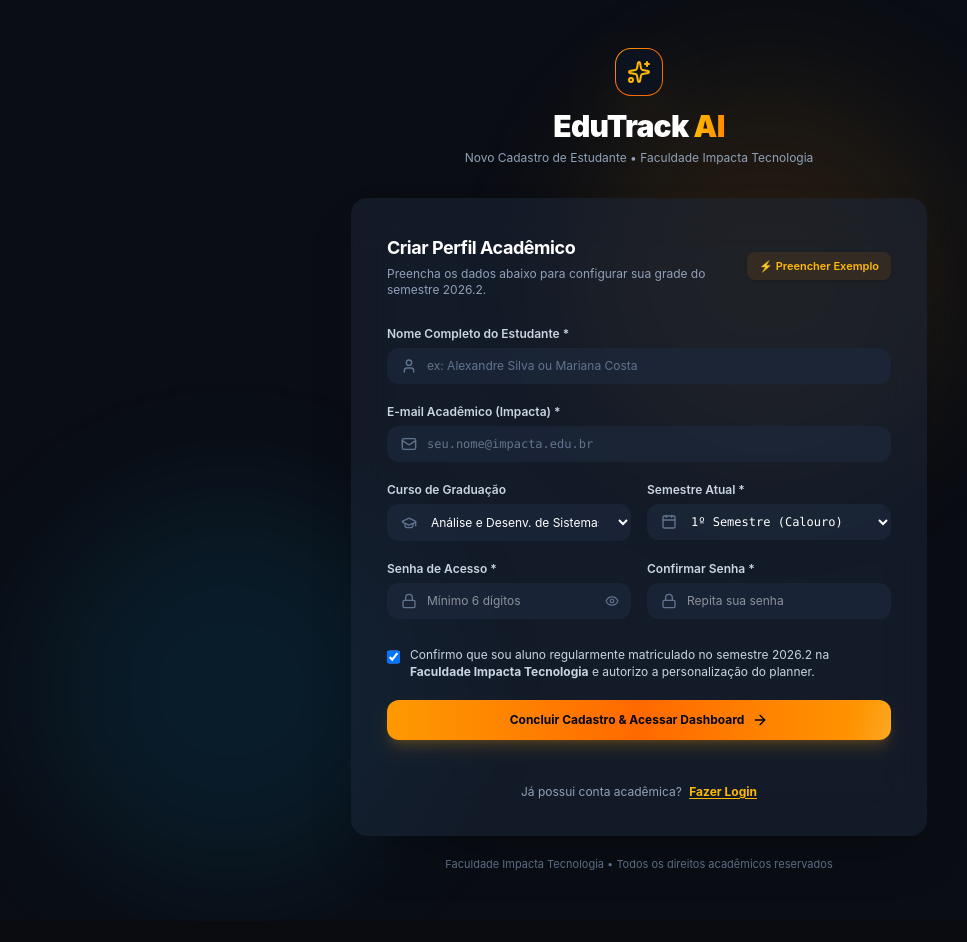
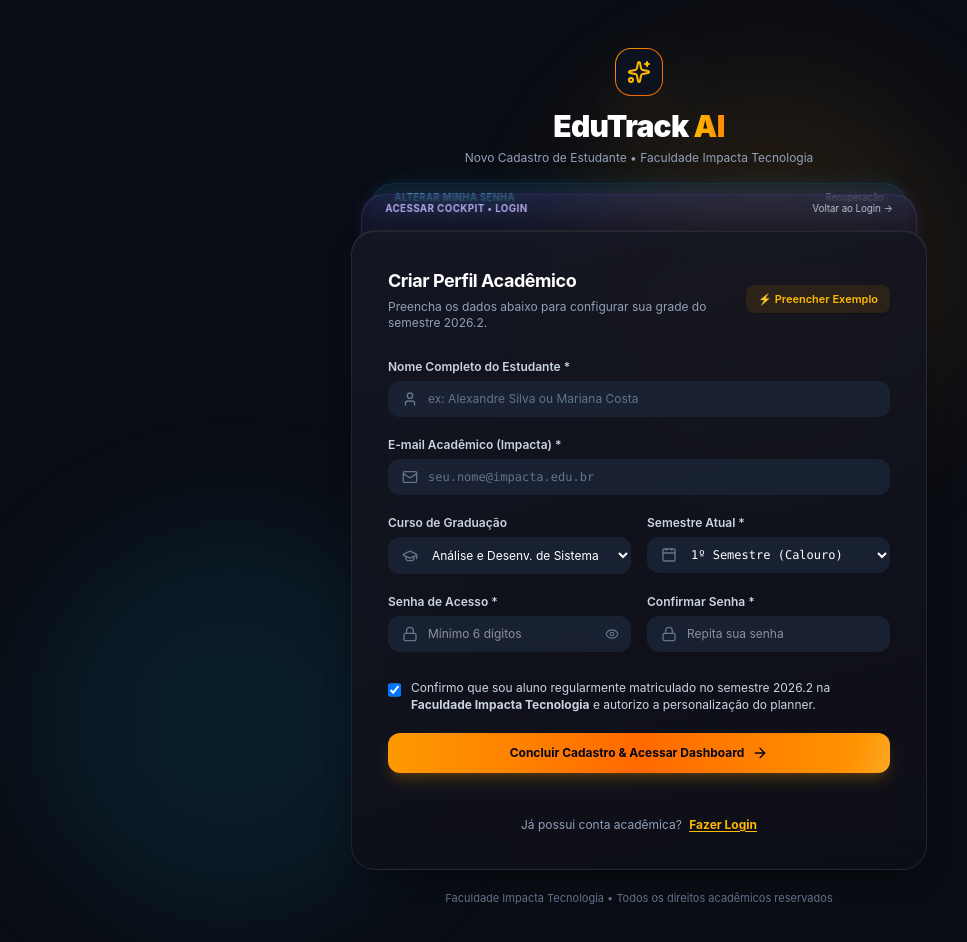
Before and after one commit to vagneralves-Ferreira/edutrack-ai, a React (Vite) app: page /#/cadastro in a window 1280 px wide. Shown: the top 942 px of the page, without its empty margins (1-968 px from the left). Before the commit the page ends 921 px from the top, so only its background shows below. Built offline with nearby package versions, Linux system fonts and the light colour scheme; no server answers; the database is empty.

Commit message:
feat: adiciona efeito 3D de telas empilhadas emergindo umas de tras das outras

```diff
--- a/src/App.tsx
+++ b/src/App.tsx
@@ -1,6 +1,6 @@
 import { ResetPasswordView } from './views/ResetPasswordView';
-import React, { useEffect, useState } from 'react';
-import { HashRouter, Routes, Route, Navigate } from 'react-router-dom';
+import React, { useEffect, useState, useRef } from 'react';
+import { HashRouter, Routes, Route, Navigate, useLocation, useNavigate } from 'react-router-dom';
 import { AuthProvider } from './context/AuthContext';
 import { PlannerProvider } from './context/PlannerContext';
 import { TimerProvider } from './context/TimerContext';
@@ -16,6 +16,7 @@ import { TimerView } from './views/TimerView';
 import { AiAssistantView } from './views/AiAssistantView';
 import { NewTaskModal } from './components/tasks/NewTaskModal';
 import { supabase } from './lib/supabase';
+import { Layers } from 'lucide-react';
 
 // Captura os parâmetros da URL antes do HashRouter modificar o hash
 const INITIAL_PATHNAME = window.location.pathname || '';
@@ -41,14 +42,94 @@ const IS_INITIAL_RECOVERY =
   INITIAL_HASH.includes('otp_expired') ||
   INITIAL_SEARCH.includes('type=recovery');
 
+const COCKPIT_SCREENS = [
+  { path: '/dashboard', label: 'Cockpit Acadêmico', element: <DashboardView /> },
+  { path: '/disciplinas', label: 'Disciplinas • 2026.2', element: <SubjectsView /> },
+  { path: '/tarefas', label: 'Kanban & Prazos', element: <TasksView /> },
+  { path: '/timer', label: 'Timer Pomodoro', element: <TimerView /> },
+  { path: '/ai-assistant', label: 'AI Copilot • Gemini', element: <AiAssistantView /> },
+];
+
 const MainLayout: React.FC = () => {
+  const location = useLocation();
+  const navigate = useNavigate();
+
+  const currentIdx = Math.max(
+    0,
+    COCKPIT_SCREENS.findIndex((s) => location.pathname.startsWith(s.path))
+  );
+  const currentScreen = COCKPIT_SCREENS[currentIdx] || COCKPIT_SCREENS[0];
+  const nextScreen1 = COCKPIT_SCREENS[(currentIdx + 1) % COCKPIT_SCREENS.length];
+  const nextScreen2 = COCKPIT_SCREENS[(currentIdx + 2) % COCKPIT_SCREENS.length];
+
+  const [exitingScreen, setExitingScreen] = useState<{
+    key: string;
+    element: React.ReactNode;
+  } | null>(null);
+  const prevIdxRef = useRef<number>(currentIdx);
+
+  useEffect(() => {
+    if (prevIdxRef.current !== currentIdx) {
+      const prev = COCKPIT_SCREENS[prevIdxRef.current];
+      if (prev) {
+        setExitingScreen({ key: `${prev.path}-${Date.now()}`, element: prev.element });
+      }
+      prevIdxRef.current = currentIdx;
+      const timer = setTimeout(() => {
+        setExitingScreen(null);
+      }, 420);
+      return () => clearTimeout(timer);
+    }
+  }, [currentIdx]);
+
   return (
     <div className="min-h-screen bg-transparent text-slate-100 flex flex-col antialiased">
       {/* Top Floating Command Bar */}
       <Header />
 
-      {/* Full-Width Bento Cockpit Workspace */}
-      <main className="flex-1 px-4 sm:px-6 lg:px-8 py-5 max-w-[1440px] w-full mx-auto">
+      {/* Full-Width Bento Cockpit Workspace with 3D Stacked Screens */}
+      <main className="flex-1 px-4 sm:px-6 lg:px-8 pt-8 pb-6 max-w-[1440px] w-full mx-auto">
+        <div className="screen-stack-stage">
+          {/* Camada 2 de fundo (segunda tela atrás) */}
+          <div
+            onClick={() => navigate(nextScreen2.path)}
+            title={`Trazer "${nextScreen2.label}" para frente`}
+            className="screen-deck-layer-2 !pointer-events-auto cursor-pointer flex items-start justify-between px-6 pt-1.5 opacity-75 hover:opacity-100 hover:-translate-y-[26px] transition-all"
+          >
+            <span className="text-[10px] font-bold uppercase tracking-wider text-cyan-300/80 flex items-center gap-1.5">
+              <Layers className="w-3 h-3" />
+              {nextScreen2.label}
+            </span>
+            <span className="text-[10px] text-slate-400 font-medium">2ª na pilha • clique para abrir</span>
+          </div>
+
+          {/* Camada 1 de fundo (primeira tela imediatamente atrás) */}
+          <div
+            onClick={() => navigate(nextScreen1.path)}
+            title={`Trazer "${nextScreen1.label}" para frente`}
+            className="screen-deck-layer-1 !pointer-events-auto cursor-pointer flex items-start justify-between px-6 pt-1.5 opacity-90 hover:opacity-100 hover:-translate-y-[15px] transition-all"
+          >
+            <span className="text-[10px] font-bold uppercase tracking-wider text-violet-300 flex items-center gap-1.5">
+              <Layers className="w-3 h-3" />
+              Próxima atrás: {nextScreen1.label}
+            </span>
+            <span className="text-[10px] text-slate-300 font-medium">Clique para puxar para frente →</span>
+          </div>
+
+          {/* Tela saindo pela frente durante a troca */}
+          {exitingScreen && (
+            <div key={exitingScreen.key} className="screen-exit-front">
+              <div className="bento-card rounded-3xl p-4 sm:p-6 border-violet-500/20">
+                {exitingScreen.element}
+              </div>
+            </div>
+          )}
+
+          {/* Tela ativa emergindo de trás */}
+          <div
+            key={currentScreen.path}
+            className="relative z-10 screen-emerge-behind bento-card rounded-3xl p-4 sm:p-6 border-violet-500/25 shadow-2xl"
+          >
             <Routes>
               <Route path="/dashboard" element={<DashboardView />} />
               <Route path="/disciplinas" element={<SubjectsView />} />
@@ -58,6 +139,8 @@ const MainLayout: React.FC = () => {
               <Route path="/" element={<Navigate to="/dashboard" replace />} />
               <Route path="*" element={<Navigate to="/dashboard" replace />} />
             </Routes>
+          </div>
+        </div>
       </main>
 
       {/* New Task Modal (accessible globally) */}
--- a/src/index.css
+++ b/src/index.css
@@ -290,3 +290,101 @@ html.light .border-white\/\[0\.12\] {
 ::-webkit-scrollbar-thumb:hover {
   background: #8b5cf6;
 }
+
+/* ==========================================================================
+   3D Stacked Screens Transition ("Telas saindo umas de trás das outras")
+   ========================================================================== */
+@keyframes screenEmergeFromBehind {
+  0% {
+    opacity: 0;
+    transform: perspective(1400px) translateY(-42px) translateZ(-160px) scale(0.9);
+    filter: brightness(0.7) blur(3px);
+  }
+  60% {
+    opacity: 1;
+    filter: brightness(1) blur(0px);
+  }
+  100% {
+    opacity: 1;
+    transform: perspective(1400px) translateY(0) translateZ(0) scale(1);
+    filter: brightness(1) blur(0px);
+  }
+}
+
+@keyframes screenSlideOutFront {
+  0% {
+    opacity: 1;
+    transform: perspective(1400px) translateY(0) translateZ(0) scale(1);
+    filter: blur(0px);
+  }
+  100% {
+    opacity: 0;
+    transform: perspective(1400px) translateY(38px) translateZ(80px) scale(1.04);
+    filter: blur(4px);
+  }
+}
+
+.screen-stack-stage {
+  position: relative;
+  perspective: 1400px;
+  transform-style: preserve-3d;
+}
+
+.screen-emerge-behind {
+  animation: screenEmergeFromBehind 0.52s cubic-bezier(0.22, 1, 0.36, 1) forwards;
+  will-change: transform, opacity, filter;
+  transform-origin: top center;
+}
+
+.screen-exit-front {
+  position: absolute;
+  inset: 0;
+  z-index: 30;
+  pointer-events: none;
+  animation: screenSlideOutFront 0.42s cubic-bezier(0.4, 0, 0.2, 1) forwards;
+  will-change: transform, opacity, filter;
+  transform-origin: bottom center;
+}
+
+/* Camadas visuais de telas empilhadas atrás da tela ativa */
+.screen-deck-layer-1,
+.screen-deck-layer-2 {
+  position: absolute;
+  left: 0;
+  right: 0;
+  top: 0;
+  height: 72px;
+  border-radius: 1.5rem;
+  pointer-events: none;
+  transition: all 0.45s cubic-bezier(0.22, 1, 0.36, 1);
+}
+
+.screen-deck-layer-1 {
+  z-index: 1;
+  transform: translateY(-12px) scaleX(0.965);
+  background: linear-gradient(180deg, rgba(139, 92, 246, 0.16) 0%, rgba(16, 17, 26, 0.55) 100%);
+  border: 1px solid rgba(139, 92, 246, 0.28);
+  box-shadow: 0 -6px 24px -8px rgba(139, 92, 246, 0.25);
+  backdrop-filter: blur(12px);
+}
+
+.screen-deck-layer-2 {
+  z-index: 0;
+  transform: translateY(-23px) scaleX(0.93);
+  background: linear-gradient(180deg, rgba(6, 182, 212, 0.14) 0%, rgba(16, 17, 26, 0.35) 100%);
+  border: 1px solid rgba(6, 182, 212, 0.22);
+  box-shadow: 0 -8px 28px -10px rgba(6, 182, 212, 0.2);
+  backdrop-filter: blur(8px);
+}
+
+html.light .screen-deck-layer-1 {
+  background: linear-gradient(180deg, rgba(124, 58, 237, 0.14) 0%, rgba(255, 255, 255, 0.78) 100%);
+  border: 1px solid rgba(124, 58, 237, 0.25);
+  box-shadow: 0 -6px 20px -8px rgba(15, 23, 42, 0.08);
+}
+
+html.light .screen-deck-layer-2 {
+  background: linear-gradient(180deg, rgba(6, 182, 212, 0.14) 0%, rgba(248, 250, 252, 0.65) 100%);
+  border: 1px solid rgba(6, 182, 212, 0.22);
+  box-shadow: 0 -8px 24px -10px rgba(15, 23, 42, 0.06);
+}
--- a/src/views/LoginView.tsx
+++ b/src/views/LoginView.tsx
@@ -155,7 +155,29 @@ export const LoginView: React.FC = () => {
         )}
       </button>
 
-      <div className="w-full max-w-4xl grid grid-cols-1 lg:grid-cols-12 rounded-3xl bento-card overflow-hidden shadow-2xl border-violet-500/25">
+      <div className="w-full max-w-4xl screen-stack-stage pt-6">
+        <div
+          onClick={() => navigate('/reset-password')}
+          title="Abrir tela Alterar Minha Senha"
+          className="screen-deck-layer-2 !pointer-events-auto cursor-pointer flex items-start justify-between px-6 pt-1.5 opacity-75 hover:opacity-100 transition-all"
+        >
+          <span className="text-[10px] font-bold uppercase tracking-wider text-cyan-300/80">
+            Alterar Minha Senha
+          </span>
+          <span className="text-[10px] text-slate-400">Recuperação de Acesso</span>
+        </div>
+        <div
+          onClick={() => navigate('/cadastro')}
+          title="Abrir tela de Cadastro"
+          className="screen-deck-layer-1 !pointer-events-auto cursor-pointer flex items-start justify-between px-6 pt-1.5 opacity-90 hover:opacity-100 transition-all"
+        >
+          <span className="text-[10px] font-bold uppercase tracking-wider text-violet-300">
+            Criar Perfil Acadêmico • Cadastro
+          </span>
+          <span className="text-[10px] text-slate-300">Clique para puxar para frente →</span>
+        </div>
+
+        <div className="relative z-10 screen-emerge-behind w-full grid grid-cols-1 lg:grid-cols-12 rounded-3xl bento-card overflow-hidden shadow-2xl border-violet-500/25">
         {/* Left Branding Bento Showcase */}
         <div className="hidden lg:flex lg:col-span-6 p-10 bg-gradient-to-br from-violet-950/60 via-[#0d0e18] to-cyan-950/40 border-r border-white/[0.08] flex-col justify-between relative overflow-hidden">
           <div className="pointer-events-none absolute -top-20 -left-20 w-72 h-72 rounded-full bg-violet-600/25 blur-3xl" />
@@ -279,6 +301,7 @@ export const LoginView: React.FC = () => {
             </Link>
           </p>
         </div>
+        </div>
       </div>
     </div>
   );
--- a/src/views/RegisterView.tsx
+++ b/src/views/RegisterView.tsx
@@ -111,8 +111,27 @@ export const RegisterView: React.FC = () => {
       </div>
 
       {/* Register Form Card */}
-      <div className="mt-8 sm:mx-auto sm:w-full sm:max-w-xl relative z-10 px-4 sm:px-0">
-        <div className="rounded-2xl bg-slate-800/50 backdrop-blur-xl p-7 sm:p-9 shadow-2xl">
+      <div className="mt-10 sm:mx-auto sm:w-full sm:max-w-xl relative z-10 px-4 sm:px-0">
+        <div className="screen-stack-stage pt-6">
+          <div
+            onClick={() => navigate('/reset-password')}
+            className="screen-deck-layer-2 !pointer-events-auto cursor-pointer flex items-start justify-between px-6 pt-1.5 opacity-75 hover:opacity-100 transition-all"
+          >
+            <span className="text-[10px] font-bold uppercase tracking-wider text-cyan-300/80">
+              Alterar Minha Senha
+            </span>
+            <span className="text-[10px] text-slate-400">Recuperação</span>
+          </div>
+          <div
+            onClick={() => navigate('/login')}
+            className="screen-deck-layer-1 !pointer-events-auto cursor-pointer flex items-start justify-between px-6 pt-1.5 opacity-90 hover:opacity-100 transition-all"
+          >
+            <span className="text-[10px] font-bold uppercase tracking-wider text-violet-300">
+              Acessar Cockpit • Login
+            </span>
+            <span className="text-[10px] text-slate-300">Voltar ao Login →</span>
+          </div>
+          <div className="relative z-10 screen-emerge-behind rounded-3xl bento-card p-7 sm:p-9 shadow-2xl border-violet-500/25">
 
           <div className="flex flex-col sm:flex-row sm:items-center justify-between gap-3 mb-7">
             <div>
@@ -335,6 +354,7 @@ export const RegisterView: React.FC = () => {
               </Link>
             </p>
           </div>
+          </div>
         </div>
 
         <p className="mt-5 text-center text-[11px] text-slate-500">
--- a/src/views/ResetPasswordView.tsx
+++ b/src/views/ResetPasswordView.tsx
@@ -127,7 +127,26 @@ export const ResetPasswordView: React.FC<ResetPasswordViewProps> = ({
 
   return (
     <div className="min-h-screen bg-transparent text-slate-100 flex items-center justify-center p-6">
-      <div className="w-full max-w-md bento-card rounded-3xl p-8 border-violet-500/25 shadow-2xl">
+      <div className="w-full max-w-md screen-stack-stage pt-6">
+        <div
+          onClick={() => navigate('/cadastro')}
+          className="screen-deck-layer-2 !pointer-events-auto cursor-pointer flex items-start justify-between px-5 pt-1.5 opacity-75 hover:opacity-100 transition-all"
+        >
+          <span className="text-[10px] font-bold uppercase tracking-wider text-cyan-300/80">
+            Criar Perfil Acadêmico
+          </span>
+          <span className="text-[10px] text-slate-400">Cadastro</span>
+        </div>
+        <div
+          onClick={exitToLogin}
+          className="screen-deck-layer-1 !pointer-events-auto cursor-pointer flex items-start justify-between px-5 pt-1.5 opacity-90 hover:opacity-100 transition-all"
+        >
+          <span className="text-[10px] font-bold uppercase tracking-wider text-violet-300">
+            Acessar Cockpit • Login
+          </span>
+          <span className="text-[10px] text-slate-300">Voltar ao Login →</span>
+        </div>
+        <div className="relative z-10 screen-emerge-behind w-full bento-card rounded-3xl p-8 border-violet-500/25 shadow-2xl">
         <div className="text-center mb-6">
           <div className="inline-flex items-center justify-center w-14 h-14 rounded-2xl bg-violet-500/15 border border-violet-500/30 mb-4 shadow-lg shadow-violet-500/20">
             <KeyRound className="w-7 h-7 text-cyan-400" />
@@ -233,6 +252,7 @@ export const ResetPasswordView: React.FC<ResetPasswordViewProps> = ({
             <span>Voltar para a Tela de Login</span>
           </button>
         </form>
+        </div>
       </div>
     </div>
   );
```
Lines whose indentation alone changed are shown as unchanged.
